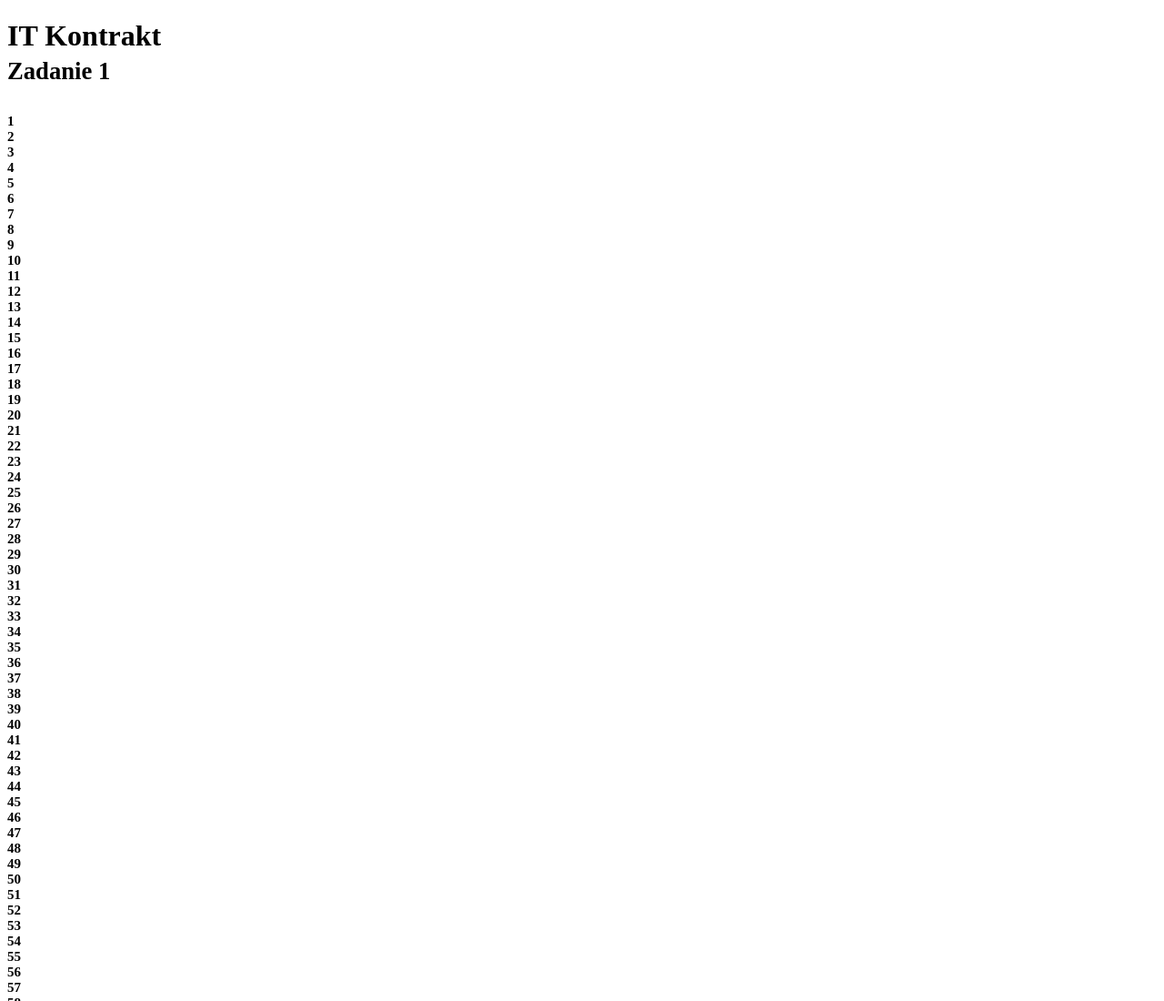
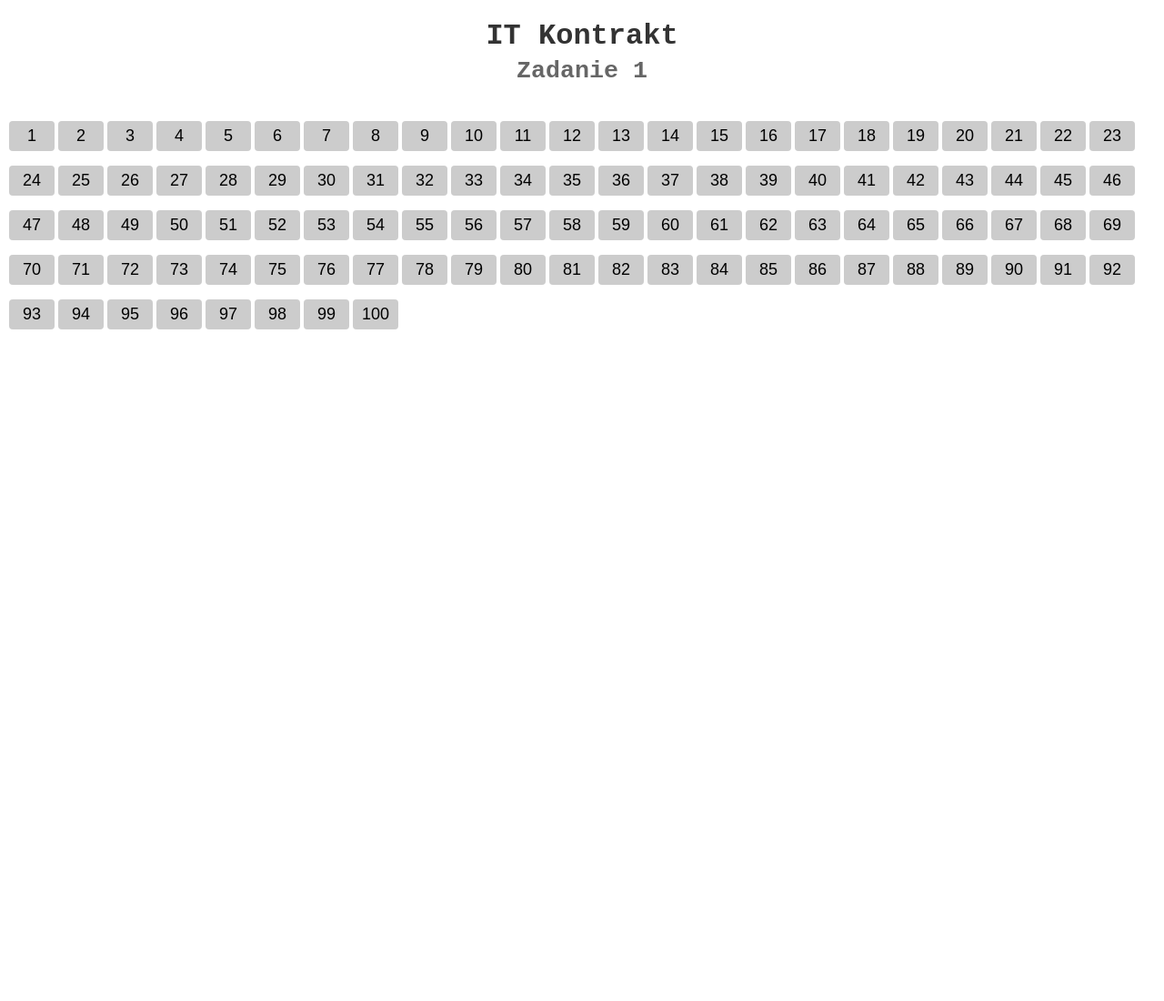
Before and after one commit to RoHell/Each-Third-Number, a website: page index.html in a window 1280 px wide. Shown: the top 1100 px of the page at 91% size. After the commit the page ends 800 px from the top, so only its background shows below. Drawn offline with nearby package versions, Linux system fonts and the light colour scheme.

Commit message:
ready to verify

```diff
--- a/Gruntfile.js
+++ b/Gruntfile.js
@@ -1,6 +1,7 @@
 module.exports = function(grunt) {
 
 	grunt.initConfig({
+
 		watch: {
 			files: 'scss/*.scss',
 			tasks: ['sass'],
@@ -8,6 +9,7 @@ module.exports = function(grunt) {
 				livereload: true
 			}
 		},
+
 		sass: {
 			dist: {
 				files: {
@@ -15,6 +17,7 @@ module.exports = function(grunt) {
 				}
 			}
 		},
+
 		browserSync: {
 			bsFiles: {
 				src : [
@@ -30,6 +33,7 @@ module.exports = function(grunt) {
 
 			}
 		}
+
 	});
 
 	grunt.loadNpmTasks('grunt-contrib-watch');
--- a/index.html
+++ b/index.html
@@ -6,8 +6,8 @@
 </head>
 <body>
 	<h1>IT Kontrakt<br><small>Zadanie 1<small><h1>
-	<ul id="numbersList" class="numbers">
-	</ul>
+	<div id="numbersList" class="numbers">
+	</div>
 	<script src="https://ajax.googleapis.com/ajax/libs/jquery/1.12.4/jquery.min.js"></script>
 	<script src="js/style.js"></script>
 </body>
--- a/js/style.js
+++ b/js/style.js
@@ -3,14 +3,32 @@ $(function() {
 
 	for (var i = 1; i <= 100; i++) {
 		if (i % 3 == 0) {
-			$numbersList.append('<li class="third">' + i + '</li>');
-			$('.third').on('click', function() {
-				$(this).css('color', 'green');
-			});
+			$numbersList.append('<button class="third">' + i + '</button>');
 		}
 		else {
-			$numbersList.append('<li>' + i + '</li>');
+			$numbersList.append('<button>' + i + '</button>');
 		}
 	};
 
+	function smile() {
+		$(this).css({
+			color: '#fff',
+			backgroundColor: '#333',
+		})
+			.text(':)')
+			.on('click', number);
+	}
+
+	function number() {
+		var $index = $('.third').index(this) * 3 + 3;
+		$(this).css({
+			color: '#000',
+			backgroundColor: '#ccc'
+		})
+			.text($index)
+			.on('click', smile)
+			.removeAttr('style');
+	}
+
+	$('.third').on('click', smile);
 });
--- a/scss/style.scss
+++ b/scss/style.scss
@@ -0,0 +1,38 @@
+h1 {
+	text-align: center;
+	font-family: "Courier New", Courier, monospace;
+	color: #333;
+}
+
+small {
+	color: #666;
+}
+
+.numbers {
+	font-size: 15px;
+	list-style-type: none;
+	padding-left: 0;
+	text-align: left;
+}
+
+.third {
+	cursor: pointer;
+}
+
+button {
+	min-width: 50px;
+	padding: 5px;
+	margin: 8px 2px;
+	background-color: #ccc;
+	font-size: 18px;
+	border: 1px solid transparent;
+	border-radius: 4px;
+	outline: none;
+}
+
+.third {
+	background-color: #ccc;
+	&:hover {
+		border: 1px solid #333;
+	}
+}
```
Also changed, not shown: css/style.css, 1 other file.
